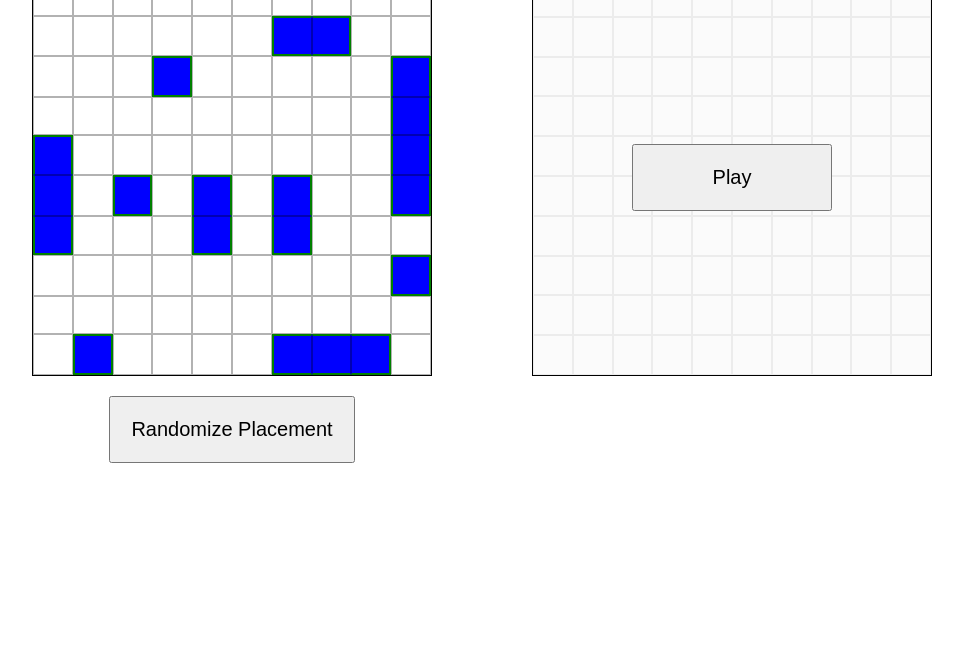
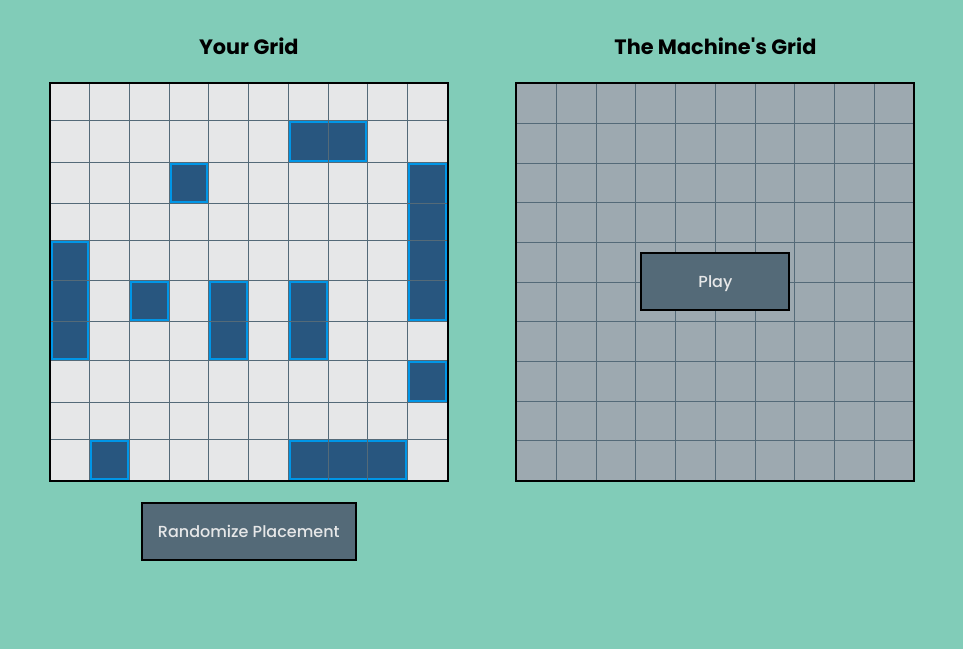
Before and after one commit to gferrarocamus/battleship, a website built with webpack: page src/index.html in a window 1280 px wide. Shown: the part 151-800 px from the top of the page, without its empty margins (158-1121 px from the left). Built offline with nearby package versions, Linux system fonts and the light colour scheme.

Commit message:
update styles

```diff
--- a/package.json
+++ b/package.json
@@ -24,6 +24,7 @@
     "eslint": "^6.1.0",
     "eslint-config-airbnb-base": "^14.0.0",
     "eslint-plugin-import": "^2.18.2",
+    "file-loader": "^4.2.0",
     "html-webpack-plugin": "^3.2.0",
     "jest": "^24.8.0",
     "style-loader": "^0.23.1",
--- a/src/css/style.css
+++ b/src/css/style.css
@@ -1,73 +1,125 @@
+@import url('https://fonts.googleapis.com/css?family=Cinzel+Decorative:400,700,900|Poppins:400,500,700&display=swap');
+
+:root {
+  --lime: #a4e868;
+  --green: #41ae5f;
+  --tile: #81ccb8;
+  --lilac: #8597cb;
+  --marine: #28567f;
+  --light-blue: #d1e8f9;
+  --bright-blue: #0096e7;
+  --water: #67b9cc;
+  --light-gray: #e6e7e8;
+  --middle-gray: #bdc3c7;
+  --dark-gray: #95a5a5;
+  --slate: #546a78;
+  --pink: #d75e71;
+  --orange: #f29d37;
+}
+
+html {
+  box-sizing: border-box;
+}
+
+*,
+*:before,
+*:after {
+  box-sizing: inherit;
+}
+
 body {
+  text-align: center;
+  margin: 0;
+  padding: 0;
+  font-family: 'Poppins', sans-serif;
+  font-weight: 400;
+  background-color: var(--tile);
+}
+
+h1 {
+  font-family: 'Cinzel Decorative', cursive;
+  font-size: 48px;
+  font-weight: 900;
   text-align: center;
 }
 
-h1 {
-  text-align: center;
-  font-size: 40px;
-  margin-top: 30px;
+h4 {
+  font-size: 1.3em;
+  margin-bottom: 20px;
+  margin-top: 0px;
+}
+
+.main-container {
+  min-height: 100vh;
+  display: flex;
+  flex-direction: column;
+  justify-content: center;
+  padding-bottom: 50px;
 }
 
 #main {
   display: flex;
   flex-wrap: wrap;
-  justify-content: space-around;
+  justify-content: space-evenly;
   align-items: flex-start;
   align-content: flex-start;
+  width: 100%;
   max-width: 1000px;
-  margin: 50px auto;
+  margin: 0 auto;
 }
 
-#main > div {
+.board-container {
   position: relative;
   text-align: center;
 }
 
-#playerBoard,
-#computerBoard {
+.board {
+  background-color: var(--slate);
   width: 400px;
   height: 400px;
   display: grid;
   margin-bottom: 20px;
   grid-template-columns: repeat(10, 1fr);
+  grid-gap: 1px;
   box-sizing: border-box;
-  border: 1px solid black;
+  border: 2px solid black;
   position: relative;
 }
 
-div.playerBoard,
-div.computerBoard {
-  border: 1px solid rgba(0, 0, 0, 0.3);
+.playerBoard,
+.computerBoard,
+.computerBoard.inactive {
+  background-color: var(--light-gray);
 }
 
 .playerBoard.ship {
-  background-color: blue;
+  background-color: var(--marine);
 }
 
 .playerBoard.ship.horizontal {
-  border-top: 2px solid green;
-  border-bottom: 2px solid green;
+  border-top: 2px solid var(--bright-blue);
+  border-bottom: 2px solid var(--bright-blue);
 }
 
 .playerBoard.ship.vertical {
-  border-right: 2px solid green;
-  border-left: 2px solid green;
+  border-right: 2px solid var(--bright-blue);
+  border-left: 2px solid var(--bright-blue);
 }
 
 .playerBoard.ship.first-cell.horizontal {
-  border-left: 2px solid green;
+  border-left: 2px solid var(--bright-blue);
 }
 
 .playerBoard.ship.last-cell.horizontal {
-  border-right: 2px solid green;
+  border-right: 2px solid var(--bright-blue);
 }
 
 .playerBoard.ship.first-cell.vertical {
-  border-top: 2px solid green;
+  border-top: 2px solid var(--bright-blue);
 }
 
 .playerBoard.ship.last-cell.vertical {
-  border-bottom: 2px solid green;
+  border-bottom: 2px solid var(--bright-blue);
 }
 
 .hit,
@@ -75,14 +127,11 @@ div.computerBoard {
   pointer-events: none;
 }
 
-.hit {
-  background-color: red;
+.miss {
+  background-color: var(--water);
 }
 
-.miss {
-  background-color: lightblue;
-}
-
+.computerBoard.hit,
 .playerBoard.hit {
   background-color: brown;
 }
@@ -93,29 +142,45 @@ div.computerBoard {
   margin-bottom: 15px;
 }
 
-#restart {
-  padding: 20px;
-}
-
-#randomize,
-#play {
-  padding: 20px;
-  font-size: 20px;
+.button {
+  font-family: 'Poppins', sans-serif;
+  font-weight: 500;
+  font-size: 1em;
+  padding: 15px;
+  min-width: 150px;
+  background-color: var(--slate);
+  border: 2px solid black;
+  color: var(--light-gray);
 }
 
 #play {
   position: absolute;
-  width: 200px;
-  top: 40%;
-  left: calc(50% - 100px);
+  top: calc(50% - 15px);
+  left: calc(50% - 75px);
+}
+
+#restart {
+  margin: 0 auto 50px;
+  width: 150px;
+  background-color: var(--marine);
 }
 
 .inactive {
   pointer-events: none;
-  background-color: #eeeeee;
-  opacity: 0.2;
+  opacity: 0.5;
 }
 
 .hide {
   display: none;
 }
+
+@media (max-width: 880px) {
+  #randomize {
+    margin-bottom: 45px;
+  }
+
+  .board {
+    width: 300px;
+    height: 300px;
+  }
+}
--- a/src/index.html
+++ b/src/index.html
@@ -1,22 +1,26 @@
 <html>
   <head>
-  <meta charset="UTF-8">
-  <meta name="viewport" content="width=device-width, initial-scale=1.0">
-  <meta http-equiv="X-UA-Compatible" content="ie=edge">
+    <meta charset="UTF-8" />
+    <meta name="viewport" content="width=device-width, initial-scale=1.0" />
+    <meta http-equiv="X-UA-Compatible" content="ie=edge" />
     <title>Battleship</title>
   </head>
   <body>
+    <div class="main-container">
       <h1>Battleship</h1>
       <div id="message"></div>
-  <button id="restart" class="hide">Play Again</button>
+      <button id="restart" class="button hide">Play Again</button>
       <div id="main">
-    <div>
-      <div id="playerBoard"></div>
-      <button id="randomize">Randomize Placement</button>
+        <div class="board-container">
+          <h4>Your Grid</h4>
+          <div id="playerBoard" class="board"></div>
+          <button id="randomize" class="button">Randomize Placement</button>
         </div>
-    <div>
-      <div id="computerBoard"></div>
-      <button id="play">Play</button>
+        <div class="board-container">
+          <h4>The Machine's Grid</h4>
+          <div id="computerBoard" class="board"></div>
+          <button id="play" class="button">Play</button>
+        </div>
       </div>
     </div>
   </body>
```
Also changed, not shown: dist/index.html, dist/main.bundle.js, 1 other file. Lines whose indentation alone changed are shown as unchanged.
